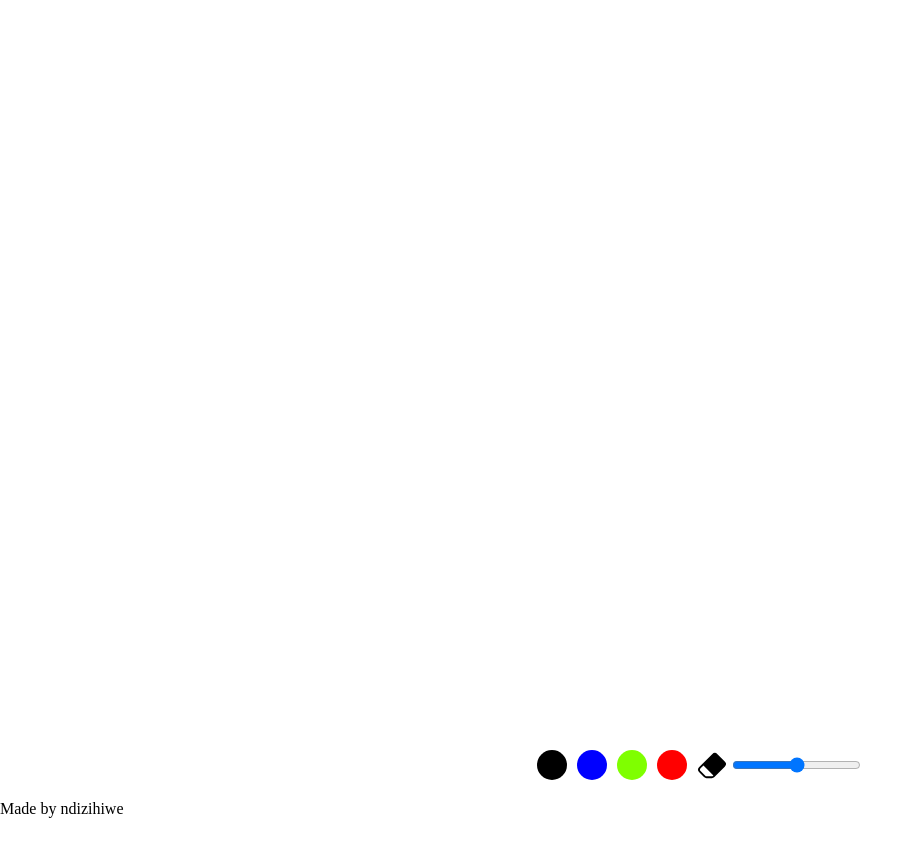
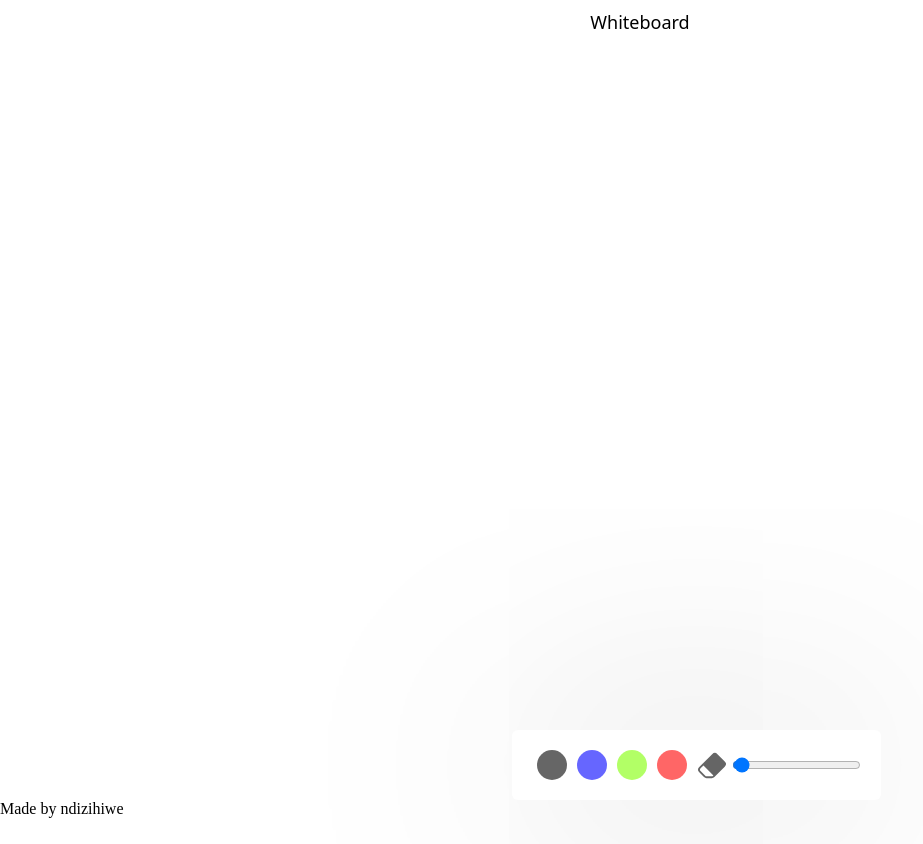
Before and after one commit to ndzhwr/live-draw, a plain HTML site: page index.html in a window 1280 px wide. Shown: the whole page, without its empty margins (0-923 px from the left). Drawn offline with Linux system fonts and the light colour scheme.

Commit message:
stylesheets

```diff
--- /dev/null
+++ b/dummy.js
@@ -0,0 +1 @@
+// utility function to get the current date
--- a/index.html
+++ b/index.html
@@ -9,27 +9,18 @@
 </head>
 <body>
     <div class="main">
-
-
         <div class="header">
-            <!-- <h1>Whiteboard  </h1> -->
+            <h1 id="header" draggable="false">Whiteboard  </h1>
         </div>
-        <div class="whiteboard">
-            <canvas id="canvas">
-
-            </canvas>
-        </div>
+        <div class="whiteboard"><canvas id="canvas"></canvas></div>
         <div class="tools">
             <button class="colors color1"></button>
             <button class="colors color2" ></button>
             <button class="colors color3" ></button>
             <button class="colors color4"></button>
             <button class="colors color5"><img src="./assets/rubber.svg"></button>
-
-            <input type="range" id="linewidth">
-
+            <input type="range" id="linewidth" value="2">
         </div>
-
     </div>
     <p>Made by ndizihiwe</p>
     <script src="script.js"></script>
--- a/script.js
+++ b/script.js
@@ -45,7 +45,8 @@ window.addEventListener("load", (e) => {
         color = "white"
     })
 
-    let widthMaker = document.querySelector('#linewidth')
+    let widthMaker = document.getElementById('linewidth')
+    // width = widthMaker.value ;
     widthMaker.addEventListener("mouseleave", () => {
         width = widthMaker.value
     })
--- a/style.css
+++ b/style.css
@@ -1,27 +1,24 @@
-*{
+* {
   margin: 0;
   padding: 0;
   box-sizing: border-box;
 }
-body{
+
+body {
   overflow: hidden;
 }
-.main{
+.main {
   width: 100vw;
   height: 100vh;
   background-color: rgb(255, 255, 255);
 }
-.header{
+.header {
   width: 100vw;
   height: 5vh;
   background-color: rgb(255, 255, 255);
-    font-family: 'Segoe UI', Tahoma, Geneva, Verdana, sans-serif;
+  font-family: "Segoe UI", Tahoma, Geneva, Verdana, sans-serif;
 }
-.header > h1{
-    text-align: center;
-    opacity: 60%;
-}
-.tools{
+.tools {
   width: fit-content;
   height: fit-content;
   position: absolute;
@@ -30,10 +27,15 @@ body{
   background-color: rgb(255, 255, 255);
   display: flex;
   margin: 0 40%;
+  transition: bottom 200ms ease-in-out;
 
 }
-.colors{
-    cursor:  pointer;
+
+.tools:hover{
+    bottom: 10px;
+}
+.colors {
+  cursor: pointer;
   margin: 0 5px;
   width: 30px;
   height: 30px;
@@ -41,66 +43,86 @@ body{
   border-radius: 50%;
   transition: transform 100ms;
 }
-.colors:hover{
+.colors {
+  opacity: 60%;
+}
+.colors:hover {
   transform: scale(1.1);
+  opacity: 70%;
 }
-.color1{
+.color1 {
   background-color: black;
 }
-.color2{
+.color2 {
   background-color: blue;
 }
-.color3{
-    background-color:chartreuse;
+.color3 {
+  background-color: chartreuse;
 }
-.color4{
+.color4 {
   background-color: red;
 }
-.color5{
+.color5 {
   background: transparent;
 }
-.color5 > img{
+.color5 > img {
   width: 30px;
   height: 30px;
 }
-.whiteboard{
+.whiteboard {
   width: 100%;
   height: 95vh;
   background-color: rgb(255, 255, 255);
   /* cursor: crosshair; */
 }
 
-input[type=range]::-webkit-slider-runnable-track{
+input[type="range"]::-webkit-slider-runnable-track {
   border: none;
   /* background-color: rgb(0, 255, 13); */
-
 }
-input[type=range]::-moz-range-track{
+input[type="range"]::-moz-range-track {
   /* border: none; */
   height: 5px;
   border-radius: 5px;
   background-color: rgb(227, 248, 255);
 }
-input[type=range]::-webkit-slider-thumb {
+input[type="range"]::-webkit-slider-thumb {
   background-color: dodgerblue;
 }
-input[type=range]::-moz-range-thumb {
+input[type="range"]::-moz-range-thumb {
   background-color: dodgerblue;
   border: none;
-
 }
-button.text{
+button.text {
   width: fit-content;
   padding: 5px 10px;
   background-color: transparent;
-    border : none ;
+  border: none;
   border: 1px solid black;
   margin-right: 2vw;
   cursor: pointer;
   border-radius: 20px;
-    transition: all 100ms ease-in-out ;
+  transition: all 100ms ease-in-out;
 }
-button.text:hover{
+button.text:hover {
   background-color: black;
   color: white;
 }
+
+.tools {
+  border-radius: 6px;
+  background-color: white;
+  box-shadow: 0px 0px 255px #cbcbcb;
+}
+
+#header {
+  text-align: center;
+  font-size: 18px;
+  padding: 10px 0;
+  font-weight: 500;
+  font-family: system-ui;
+  border-bottom: 1px solid #cbcbcb;
+  -webkit-user-select: none; /* Safari */
+  -ms-user-select: none; /* IE 10 and IE 11 */
+  user-select: none; /* Standard syntax */
+}
```
Lines whose indentation alone changed are shown as unchanged.
